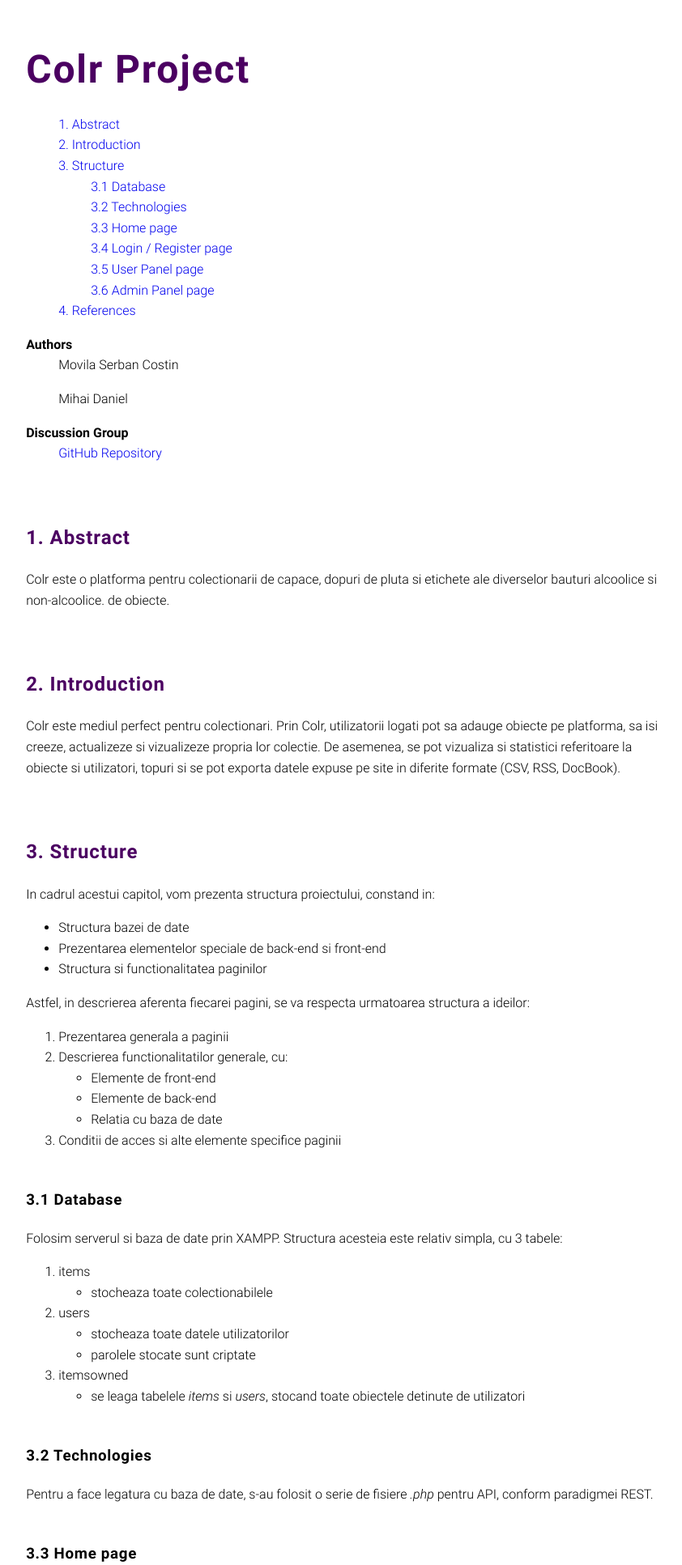
After one commit to dm0112/corl-tw, a PHP site: page /Documentatie/specs.html in a window 1280 px wide. The commit adds this page. Shown: the top 1933 px of the page at 81% size, without its empty margins (211-1053 px from the left). Run offline with PHP 8.4, Linux system fonts and the light colour scheme; some web fonts are replaced.

Commit message:
Add files via upload
validated all html, css and added project specs

```diff
--- /dev/null
+++ b/Documentatie/scholarly.css
@@ -0,0 +1,376 @@
+! normalize.css v3.0.3 | MIT License | github.com/necolas/normalize.css html {
+    font-family: sans-serif;
+    -ms-text-size-adjust: 100%;
+    -webkit-text-size-adjust: 100%
+}
+
+body {
+    margin: 0
+}
+
+article,
+aside,
+details,
+figcaption,
+figure,
+footer,
+header,
+hgroup,
+main,
+menu,
+nav,
+section,
+summary {
+    display: block
+}
+
+audio,
+canvas,
+progress,
+video {
+    display: inline-block;
+    vertical-align: baseline
+}
+
+audio:not([controls]) {
+    display: none;
+    height: 0
+}
+
+[hidden],
+template {
+    display: none
+}
+
+a {
+    background-color: transparent
+}
+
+a:active,
+a:hover {
+    outline: 0
+}
+
+abbr[title] {
+    border-bottom: 1px dotted
+}
+
+b,
+strong {
+    font-weight: 700
+}
+
+dfn {
+    font-style: italic
+}
+
+h1 {
+    font-size: 2em;
+    margin: .67em 0
+}
+
+mark {
+    background: #ff0;
+    color: #000
+}
+
+small {
+    font-size: 80%
+}
+
+sub,
+sup {
+    font-size: 75%;
+    line-height: 0;
+    position: relative;
+    vertical-align: baseline
+}
+
+sup {
+    top: -.5em
+}
+
+sub {
+    bottom: -.25em
+}
+
+img {
+    border: 0
+}
+
+svg:not(:root) {
+    overflow: hidden
+}
+
+figure {
+    margin: 1em 40px
+}
+
+hr {
+    box-sizing: content-box;
+    height: 0
+}
+
+pre {
+    overflow: auto
+}
+
+code,
+kbd,
+pre,
+samp {
+    font-family: monospace;
+    font-size: 1em
+}
+
+button,
+input,
+optgroup,
+select,
+textarea {
+    color: inherit;
+    font: inherit;
+    margin: 0
+}
+
+button {
+    overflow: visible
+}
+
+button,
+select {
+    text-transform: none
+}
+
+button,
+html input[type=button],
+input[type=reset],
+input[type=submit] {
+    -webkit-appearance: button;
+    cursor: pointer
+}
+
+button[disabled],
+html input[disabled] {
+    cursor: default
+}
+
+button::-moz-focus-inner,
+input::-moz-focus-inner {
+    border: 0;
+    padding: 0
+}
+
+input {
+    line-height: normal
+}
+
+input[type=checkbox],
+input[type=radio] {
+    box-sizing: border-box;
+    padding: 0
+}
+
+input[type=number]::-webkit-inner-spin-button,
+input[type=number]::-webkit-outer-spin-button {
+    height: auto
+}
+
+input[type=search] {
+    -webkit-appearance: textfield;
+    box-sizing: content-box
+}
+
+input[type=search]::-webkit-search-cancel-button,
+input[type=search]::-webkit-search-decoration {
+    -webkit-appearance: none
+}
+
+fieldset {
+    border: 1px solid silver;
+    margin: 0 2px;
+    padding: .35em .625em .75em
+}
+
+legend {
+    border: 0;
+    padding: 0
+}
+
+textarea {
+    overflow: auto
+}
+
+optgroup {
+    font-weight: 700
+}
+
+table {
+    border-collapse: collapse;
+    border-spacing: 0
+}
+
+td,
+th {
+    padding: 0
+}
+
+@font-face {
+    font-family: Roboto;
+    font-weight: 300;
+    font-style: normal;
+    src: url(../fonts/Roboto-300/Roboto-300.eot);
+    src: url(../fonts/Roboto-300/Roboto-300.eot?#iefix) format('embedded-opentype'), local('Roboto Light'), local('Roboto-300'), url(../fonts/Roboto-300/Roboto-300.woff2) format('woff2'), url(../fonts/Roboto-300/Roboto-300.woff) format('woff'), url(../fonts/Roboto-300/Roboto-300.ttf) format('truetype'), url(../fonts/Roboto-300/Roboto-300.svg#Roboto) format('svg')
+}
+
+@font-face {
+    font-family: Roboto;
+    font-weight: 700;
+    font-style: normal;
+    src: url(../fonts/Roboto-700/Roboto-700.eot);
+    src: url(../fonts/Roboto-700/Roboto-700.eot?#iefix) format('embedded-opentype'), local('Roboto Bold'), local('Roboto-700'), url(../fonts/Roboto-700/Roboto-700.woff2) format('woff2'), url(../fonts/Roboto-700/Roboto-700.woff) format('woff'), url(../fonts/Roboto-700/Roboto-700.ttf) format('truetype'), url(../fonts/Roboto-700/Roboto-700.svg#Roboto) format('svg')
+}
+
+@font-face {
+    font-family: Roboto;
+    font-weight: 300;
+    font-style: italic;
+    src: url(../fonts/Roboto-300italic/Roboto-300italic.eot);
+    src: url(../fonts/Roboto-300italic/Roboto-300italic.eot?#iefix) format('embedded-opentype'), local('Roboto Light Italic'), local('Roboto-300italic'), url(../fonts/Roboto-300italic/Roboto-300italic.woff2) format('woff2'), url(../fonts/Roboto-300italic/Roboto-300italic.woff) format('woff'), url(../fonts/Roboto-300italic/Roboto-300italic.ttf) format('truetype'), url(../fonts/Roboto-300italic/Roboto-300italic.svg#Roboto) format('svg')
+}
+
+@font-face {
+    font-family: Roboto;
+    font-weight: 700;
+    font-style: italic;
+    src: url(../fonts/Roboto-700italic/Roboto-700italic.eot);
+    src: url(../fonts/Roboto-700italic/Roboto-700italic.eot?#iefix) format('embedded-opentype'), local('Roboto Bold Italic'), local('Roboto-700italic'), url(../fonts/Roboto-700italic/Roboto-700italic.woff2) format('woff2'), url(../fonts/Roboto-700italic/Roboto-700italic.woff) format('woff'), url(../fonts/Roboto-700italic/Roboto-700italic.ttf) format('truetype'), url(../fonts/Roboto-700italic/Roboto-700italic.svg#Roboto) format('svg')
+}
+
+@font-face {
+    font-family: Roboto Mono;
+    font-weight: 300;
+    font-style: normal;
+    src: url(../fonts/Roboto-Mono-300/Roboto-Mono-300.eot);
+    src: url(../fonts/Roboto-Mono-300/Roboto-Mono-300.eot?#iefix) format('embedded-opentype'), local('Roboto Mono Light'), local('Roboto-Mono-300'), url(../fonts/Roboto-Mono-300/Roboto-Mono-300.woff2) format('woff2'), url(../fonts/Roboto-Mono-300/Roboto-Mono-300.woff) format('woff'), url(../fonts/Roboto-Mono-300/Roboto-Mono-300.ttf) format('truetype'), url(../fonts/Roboto-Mono-300/Roboto-Mono-300.svg#RobotoMono) format('svg')
+}
+
+@font-face {
+    font-family: Roboto Mono;
+    font-weight: 700;
+    font-style: normal;
+    src: url(../fonts/Roboto-Mono-700/Roboto-Mono-700.eot);
+    src: url(../fonts/Roboto-Mono-700/Roboto-Mono-700.eot?#iefix) format('embedded-opentype'), local('Roboto Mono Bold'), local('Roboto-Mono-700'), url(../fonts/Roboto-Mono-700/Roboto-Mono-700.woff2) format('woff2'), url(../fonts/Roboto-Mono-700/Roboto-Mono-700.woff) format('woff'), url(../fonts/Roboto-Mono-700/Roboto-Mono-700.ttf) format('truetype'), url(../fonts/Roboto-Mono-700/Roboto-Mono-700.svg#RobotoMono) format('svg')
+}
+
+body {
+    max-width: 21cm;
+    margin: auto;
+    line-height: 1.6;
+    font-weight: 300;
+    font-family: Roboto, sans-serif
+}
+
+header>h1 {
+    margin: 0;
+    font-size: 3em;
+    padding-top: 1em
+}
+
+div.banner {
+    display: -webkit-flex;
+    display: -ms-flexbox;
+    display: flex;
+    -webkit-justify-content: space-between;
+    -ms-flex-pack: justify;
+    justify-content: space-between
+}
+
+div.banner>img {
+    height: 100%
+}
+
+div.banner>div.status {
+    color: #fff;
+    background: #9400bf;
+    width: 350px;
+    padding: 10px;
+    text-align: right
+}
+
+h1,
+h2,
+h3,
+h4,
+h5,
+h6 {
+    letter-spacing: .0375em
+}
+
+h1,
+h2 {
+    color: #4b0061
+}
+
+h2 {
+    margin-top: 3em
+}
+
+h3 {
+    margin-top: 2.5em
+}
+
+h4 {
+    font-weight: 300;
+    font-size: 1.2em;
+    -webkit-font-feature-settings: "c2sc";
+    font-feature-settings: "c2sc";
+    font-variant: small-caps;
+    margin: 2em 0 .5em
+}
+
+[role=contentinfo] a {
+    text-decoration: none
+}
+
+[role=directory] ol,
+ol[role=directory] {
+    list-style-type: none
+}
+
+[role=contentinfo] dt {
+    font-weight: 700
+}
+
+[role=contentinfo] dd {
+    margin-bottom: 1em
+}
+
+a.onto {
+    text-decoration: none;
+    background: linear-gradient(0deg, rgba(255, 0, 0, .4), rgba(255, 0, 0, .4) 15%, #fff 16%);
+    color: #434343
+}
+
+a.onto,
+code,
+pre {
+    font-family: Roboto Mono, monospace
+}
+
+p.issue {
+    border-left: 3px solid red;
+    padding: .5em 1em
+}
+
+@media screen and (max-width:577px) {
+    div.status {
+        width: auto
+    }
+}
+
+@media screen and (max-width:980px) {
+    body {
+        margin: 0 2em
+    }
+}
--- /dev/null
+++ b/Documentatie/specs.html
@@ -0,0 +1,250 @@
+<!DOCTYPE html>
+<html lang="ro">
+
+<head>
+    <meta http-equiv="Content-Type" content="text/html; charset=UTF-8">
+    <meta name="viewport" content="width=device-width, initial-scale=1.0, user-scalable=yes">
+    <title>Colr</title>
+    <link rel="stylesheet" type="text/css" href="scholarly.css">
+    <!-- <script src="./scholarly_template_files/scholarly.min.js.download"></script> -->
+</head>
+
+<body prefix="schema: http://schema.org">
+    <header>
+        <h1>Colr Project</h1>
+    </header>
+    <div role="contentinfo">
+        <ol role="directory">
+            <li><a href="#abstract"><span>1. </span>Abstract</a></li>
+            <li><a href="#introduction"><span>2. </span>Introduction</a></li>
+            <li><a href="#structure"><span>3. </span>Structure</a>
+                <ol role="directory">
+                    <li><a href="#database"><span>3.1 </span>Database</a></li>
+                    <li><a href="#technologies"><span>3.2 </span>Technologies</a></li>
+                    <li><a href="#home"><span>3.3 </span>Home page</a></li>
+                    <li><a href="#logreg"><span>3.4 </span>Login / Register page</a></li>
+                    <li><a href="#panel"><span>3.5 </span>User Panel page</a></li>
+                    <li><a href="#admin"><span>3.6 </span>Admin Panel page</a></li>
+
+                </ol>
+            </li>
+            <li><a href="#biblio-references"><span>4. </span>References</a></li>
+        </ol>
+        <dl>
+            <dt>Authors</dt>
+            <dd>Movila Serban Costin</dd>
+            <dd>Mihai Daniel</dd>
+            <dt>Discussion Group</dt>
+            <dd property="schema:listDiscussionGroup" typeof="schema:DiscussionGroup">
+                <a href="https://github.com/lowlyN/corl-tw" property="schema:linkDiscussionGroup">GitHub
+                        Repository</a>
+            </dd>
+        </dl>
+    </div>
+    <section typeof="sa:Abstract" id="abstract" role="doc-abstract">
+        <h2><span>1. </span>Abstract</h2>
+        <p>
+            Colr este o platforma pentru colectionarii de capace, dopuri de pluta si etichete ale diverselor bauturi alcoolice si non-alcoolice. de obiecte.
+        </p>
+    </section>
+    <section id="introduction" role="doc-introduction">
+        <h2><span>2. </span>Introduction</h2>
+        <p>
+            Colr este mediul perfect pentru colectionari. Prin Colr, utilizatorii logati pot sa adauge obiecte pe platforma, sa isi creeze, actualizeze si vizualizeze propria lor colectie. De asemenea, se pot vizualiza si statistici referitoare la obiecte si utilizatori,
+            topuri si se pot exporta datele expuse pe site in diferite formate (CSV, RSS, DocBook).
+        </p>
+    </section>
+    <section id="structure">
+        <h2><span>3. </span>Structure</h2>
+        <p>
+            In cadrul acestui capitol, vom prezenta structura proiectului, constand in:
+        </p>
+        <ul>
+            <li>Structura bazei de date</li>
+            <li>Prezentarea elementelor speciale de back-end si front-end</li>
+            <li>Structura si functionalitatea paginilor</li>
+
+        </ul>
+        <p>
+            Astfel, in descrierea aferenta fiecarei pagini, se va respecta urmatoarea structura a ideilor:
+        </p>
+        <ol>
+            <li>Prezentarea generala a paginii</li>
+            <li>Descrierea functionalitatilor generale, cu:
+                <ul>
+                    <li>Elemente de front-end</li>
+                    <li>Elemente de back-end</li>
+                    <li>Relatia cu baza de date</li>
+                </ul>
+            </li>
+            <li>Conditii de acces si alte elemente specifice paginii</li>
+        </ol>
+        <section id="database">
+            <h3><span>3.1 </span>Database
+            </h3>
+            <p>
+                Folosim serverul si baza de date prin XAMPP. Structura acesteia este relativ simpla, cu 3 tabele:
+            </p>
+            <ol>
+                <li>items
+                    <ul>
+                        <li>stocheaza toate colectionabilele</li>
+                    </ul>
+                </li>
+                <li>users
+                    <ul>
+                        <li>stocheaza toate datele utilizatorilor</li>
+                        <li>parolele stocate sunt criptate</li>
+                    </ul>
+                </li>
+                <li>itemsowned
+                    <ul>
+                        <li>se leaga tabelele <i>items</i> si <i>users</i>, stocand toate obiectele detinute de utilizatori</li>
+                    </ul>
+                </li>
+            </ol>
+
+        </section>
+        <section id="technologies">
+            <h3><span>3.2 </span>Technologies
+            </h3>
+            <p>
+                Pentru a face legatura cu baza de date, s-au folosit o serie de fisiere <i>.php</i> pentru API, conform paradigmei REST.
+            </p>
+        </section>
+
+        <section id="home">
+            <h3><span>3.3 </span>Home page
+            </h3>
+            <p>
+                Fisierul <code>index.html</code> reprezinta pagina home, unde se pot gasi urmatoarele elemente: </p>
+            <ul>
+                <li>Meniul, prezent pe toate paginile site-ului, este format din urmatoarele elemente:
+                    <ul>
+                        <li>Home: face redirect catre pagina de home</li>
+                        <li>Alcoholic: afiseaza pe pagina home toate obiectele de tip alcoolic, si la actiunea de hover se afiseaza urmatorul submeniu:
+                            <ul>
+                                <li>Caps: afiseaza lista cu capacele de tip alcoolic</li>
+                                <li>Corks: afiseaza lista cu dopurile de pluta de tip alcoolic</li>
+                                <li>Labels: afiseaza lista cu etichetele de tip alcoolic</li>
+                            </ul>
+                        </li>
+                        <li>Non-alcoholic: afiseaza pe pagina home toate obiectele de tip non-alcoolic, si la actiunea de hover se afiseaza urmatorul submeniu:
+                            <ul>
+                                <li>Caps: afiseaza lista cu capacele de tip non-alcoolic</li>
+                                <li>Corks: afiseaza lista cu dopurile de pluta de tip non-alcoolic</li>
+                                <li>Labels: afiseaza lista cu etichetele de tip non-alcoolic</li>
+                            </ul>
+                        </li>
+                        <li>Username menu: contine un submeniu specific utilizatorului, cu urmatoarele elemente:
+                            <ul>
+                                <li>User panel: deschide panoul utilizator</li>
+                                <li>My items: afiseaza lista cu elementele detinute de utilizator</li>
+                                <li>Administrator panel: deschide panoul administrator, prezent doar in cazul in care administratorul este logat</li>
+                                <li>Logout: permite utilizatorului sa se delogheze</li>
+                            </ul>
+                        </li>
+                    </ul>
+                </li>
+                <li>Search bar multicriterial
+                </li>
+                <li>Buton pentru adaugarea unui obiect nou
+
+                </li>
+                <li>Containerul cu elementele afisate, pe baza criteriilor introduse, impreuna cu butonul de adaugare element in colectie</li>
+                <li>Graficul cu statisticile referitoare la utilizatori si obiecte</li>
+            </ul>
+
+        </section>
+
+        <section id="logreg">
+            <h3><span>3.4 </span>Login / Register page
+            </h3>
+            <p>
+                Fisierul <code>logreg.html</code> reprezinta pagina pentru inregistrarea si autentificarea utilizatorilor, unde se pot gasi urmatoarele elemente: </p>
+            <ul>
+                <li>Meniul</li>
+                <li>Formularul de register</li>
+                <li>Formularul de login</li>
+            </ul>
+            <p>Dupa inregistrarea utilizatorului, acesta va fi redirectionat automat catre login. Acesta poate opta pentru salvarea credentialelor, bifand checkbox-ul "rememberMe", sau debifand-ul pentru a goli cookie-ul si, implicit, campurile. In cazul
+                autentificarii cu succes, utilizatorul este redirectionat catre home</p>
+
+        </section>
+
+        <section id="panel">
+            <h3><span>3.5 </span>User panel
+            </h3>
+            <p>
+                Fisierul <code>panel.html</code> reprezinta pagina pentru panoul utilizatorului, unde se pot gasi urmatoarele elemente: </p>
+            <ul>
+                <li>Meniul</li>
+                <li>Change password</li>
+                <li>Change email</li>
+            </ul>
+            <p>Aceasta pagina permite utilizatorului logat sa isi schimbe parola si/sau emailul. In cazul in care un client neautentificat doreste sa acceseze URL-ul, acesta nu primeste acces pe baza cookie-ului.</p>
+
+        </section>
+
+        <section id="admin">
+            <h3><span>3.6 </span>Admin panel
+            </h3>
+            <p>
+                Fisierul <code>admin.html</code> reprezinta pagina pentru panoul administrator, unde se pot gasi urmatoarele elemente: </p>
+            <ul>
+                <li>Meniul</li>
+                <li>Confirm password</li>
+                <li>User table</li>
+            </ul>
+            <p>Aceasta pagina permite administratorului sa radieze utilizatori din baza de data, insa numai pe baza confirmarii parolei. Se foloseste cookie-ul pentru a verifica faptul ca URL-ul nu este accesat de un utilizator strain.</p>
+
+        </section>
+
+
+
+        <section id="biblio-references">
+            <h2><span>4. </span>References</h2>
+            <ul>
+                <li typeof="sa:listTW" property="schema:TW">
+                    <span property="schema:nameReferences">Tehnologii Web</span>
+                    <ul>
+                        <li property="schema:linkReferences" typeof="schema:References">
+                            <a href="https://profs.info.uaic.ro/~busaco/teach/courses/web/" property="schema:linkTW">Curs</a>
+                        </li>
+                    </ul>
+
+                    <ul>
+                        <li property="schema:linkReferences" typeof="schema:References">
+                            <a href="https://devdrive.io/team/Ciprian/web-2020-x" property="schema:linkTW">DevDrive</a>
+                        </li>
+                    </ul>
+                </li>
+            </ul>
+
+            <ul>
+                <li typeof="sa:listW3" property="schema:W3">
+                    <span property="schema:nameReferencesTutorial">W3 Schools</span>
+                    <ul>
+                        <li property="schema:linkReferencesTutorial" typeof="schema:References">
+                            <a href="https://www.w3schools.com/html/" property="schema:linkHTML">HTML</a>
+                        </li>
+                        <li property="schema:linkReferencesTutorial" typeof="schema:References">
+                            <a href="https://www.w3schools.com/css/" property="schema:linkCSS">CSS</a>
+                        </li>
+                        <li property="schema:linkReferencesTutorial" typeof="schema:References">
+                            <a href="https://www.w3schools.com/js/" property="schema:linkJS">JavaScript</a>
+                        </li>
+                        <li property="schema:linkReferencesTutorial" typeof="schema:References">
+                            <a href="https://www.w3schools.com/php/" property="schema:linkPHP">PHP</a>
+                        </li>
+                        <li property="schema:linkReferencesTutorial" typeof="schema:References">
+                            <a href="https://www.w3schools.com/sql/" property="schema:linkSQL">MySql</a>
+                        </li>
+                    </ul>
+                </li>
+            </ul>
+        </section>
+    </section>
+</body>
+
+</html>
--- a/css/menu.css
+++ b/css/menu.css
@@ -31,6 +31,7 @@ body {
     height: 100%;
 }
 
+.myItemsBtn,
 .logoutBtn,
 .menu a,
 .subMenuBtn,
@@ -45,6 +46,7 @@ body {
     transition: .3s ease-in background-color;
 }
 
+.myItemsBtn,
 .logoutBtn,
 .subMenuBtn,
 .subMenuContent a {
@@ -71,11 +73,13 @@ body {
 .menu a:hover,
 .subMenu:hover .subMenuBtn,
 .subMenuBtn:hover,
-.logoutBtn:hover {
+.logoutBtn:hover,
+.myItemsBtn:hover {
     background-color: #420420;
 }
 
 .logoutBtn,
+.myItemsBtn,
 .subMenuContent a {
     height: 45px;
 }
--- a/js/show.js
+++ b/js/show.js
@@ -34,6 +34,9 @@ function showOnLoad(link, str) {
     //var page = document.location.href.split("/").slice(-1)[0].split("#");
     if (page[1] != undefined) {
         var type;
+
+        page[2] = page[1].split("_")[1];
+        page[1] = page[1].split("_")[0];
         if (page[1] == "alcoholic")
             type = 1;
         else
```
Also changed, not shown: html/admin.html (+7 -6 lines), html/logReg.html (+7 -6 lines), html/panel.html (+9 -8 lines), index.html (+8 -7 lines).
